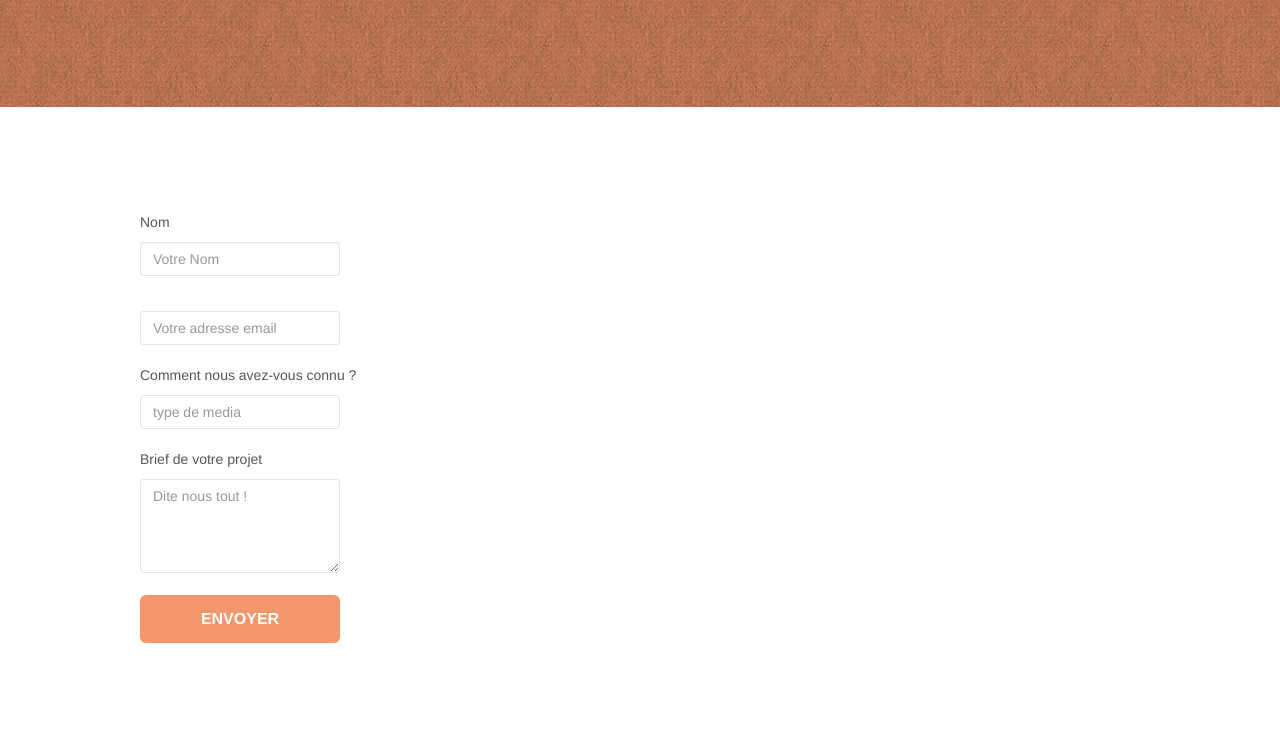
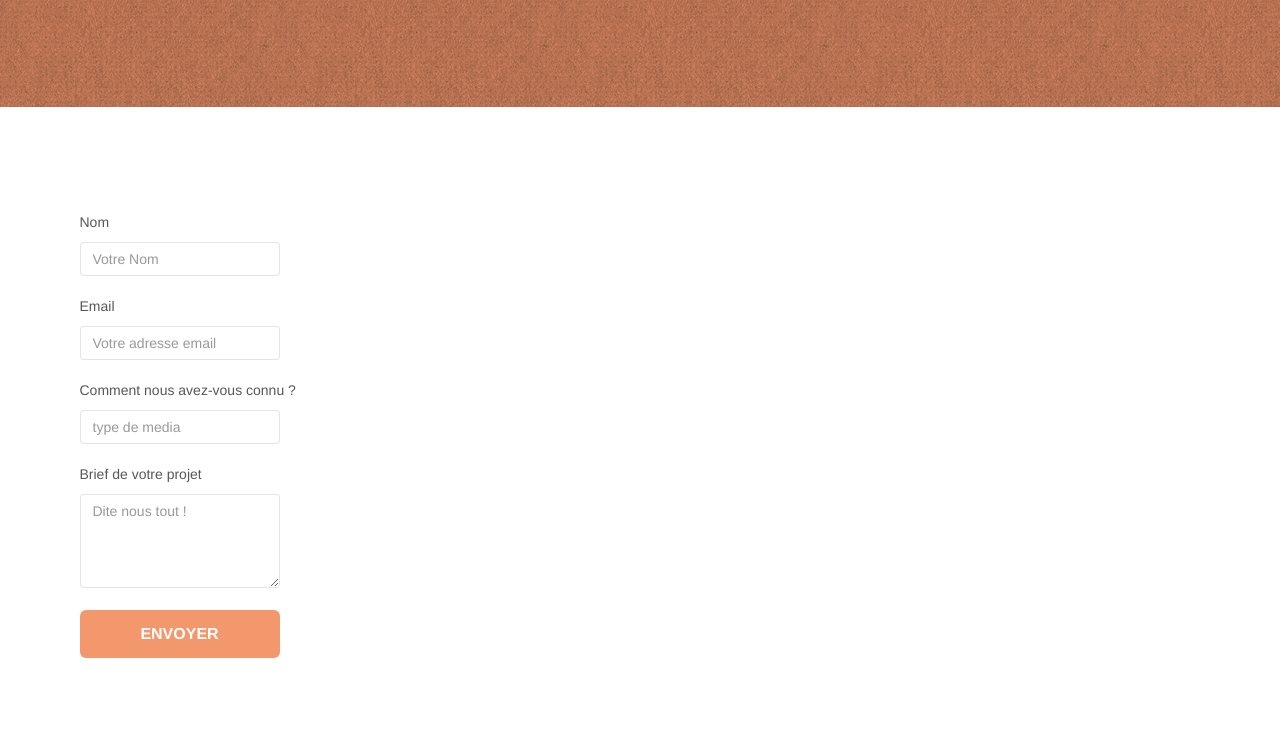
Before and after one commit to Winters67/P4_Seo_Agence, a plain HTML site: page page2.html in a window 1280 px wide. Shown: the part 329-1062 px from the top of the page. Drawn offline with nearby package versions, Linux system fonts and the light colour scheme; files that its build step writes are made by us from their sources; a script that the page names is missing.

Commit message:
modification taille page 2

```diff
--- a/page2.html
+++ b/page2.html
@@ -83,7 +83,7 @@
 										<input id="name" class="form-control" placeholder="Votre Nom" required />
 									</div>
 									<div class="form-group">
-										<label for="email"></label><br>
+										<label for="email">Email</label><br>
 										<input id="email" class="form-control" type="email" placeholder="Votre adresse email" required />
 									</div>
 									<div class="form-group">
--- a/style.css
+++ b/style.css
@@ -1820,7 +1820,7 @@ a {
 }
 
 .container {
-    max-width: 1000px;
+    max-width: 95%;
 }
 
 .hero-bloc-text {
```
